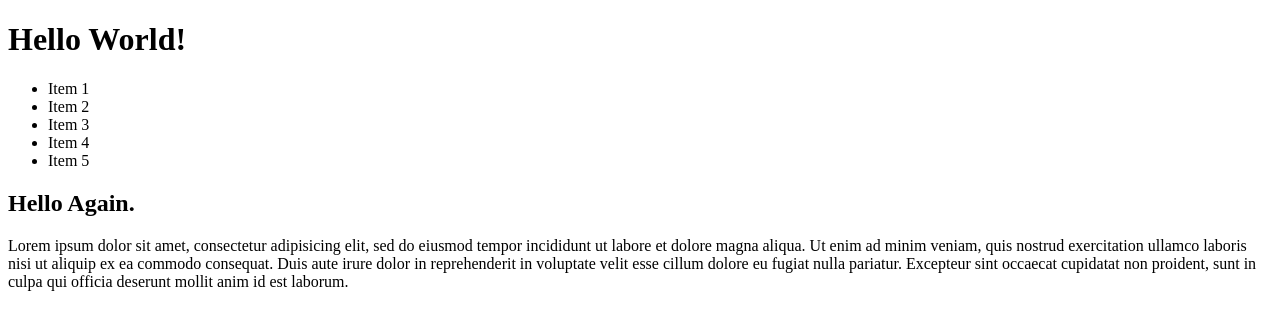
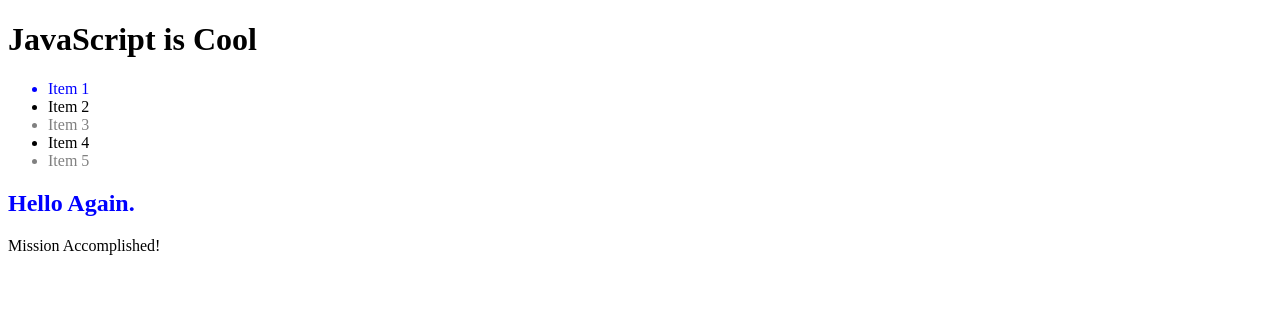
Before and after one commit to MiguelG87/codeup-web-exercises, a plain HTML site: page dom-query-js.html in a window 1280 px wide. Drawn offline with Linux system fonts and the light colour scheme.

Commit message:
dom query exercise

```diff
--- a/dom-query-js.html
+++ b/dom-query-js.html
@@ -29,25 +29,32 @@
     (function() {
         "use strict";
         // TODO: Uncomment next line and get the main header element by id
-        // var mainHeader = ;
+        var mainHeader = document.getElementById('main-header');
 
         // TODO: Set inner html of mainHeader to "JavaScript is Cool"
-
+        mainHeader.innerHTML = "JavaScript is Cool";
         // TODO: Uncomment the next line and get the sub header element by id
-        // var subHeader = ;
+        var subHeader = document.getElementById('sub-header');
 
         // TODO: Set the text color of subHeader to blue
-
+        subHeader.style.color = 'blue';
         // TODO: Uncomment the next line and get all list items
-        // var listItems = ;
+        var listItems = document.getElementsByTagName('li');
 
         // TODO: Set text color on every other list item to grey
+        for (var i = 0; i < listItems.length; i++) {
+            if (i % 2 == 0) {
+                listItems[i].style.color = "grey";
+            }
+        }
         // TODO: Set text color of li with dbid = 1 to blue
+        let firstItem = document.querySelector('li[data-dbid="1"]');
+        firstItem.style.color = "blue";
+        // TODO: Uncomment the next line and get all elements with class name sub-paragraph
+        var subParagraphs = document.querySelector('p.sub-paragraph') ;
+        // TODO: Change the text in the first sub paragraph to "Mission Accomplished!"
+        subParagraphs.innerHTML = "Mission Accomplished!";
 
-        // TODO: Uncomment the next line and get all elements with class name sub-paragraph
-        // var subParagraphs = ;
-
-        // TODO: Change the text in the first sub paragraph to "Mission Accomplished!"
     })();
 </script>
 </body>
```
